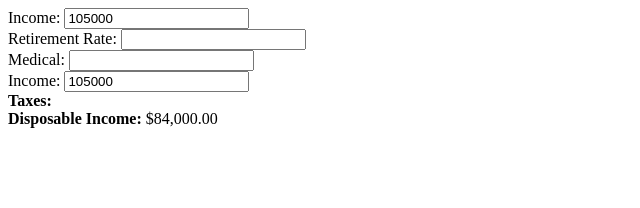
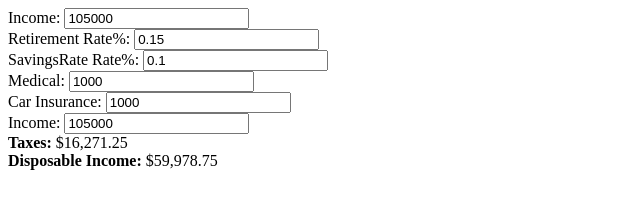
Before and after one commit to jdlawrence/IncomeAnalysis, a website: page client/index.html in a window 1280 px wide. Shown: the whole page, without its empty margins (0-640 px from the left). Drawn offline with nearby package versions, Linux system fonts and the light colour scheme.

Commit message:
Added medical, car insurance, savingsRate, and retirementRate to calculation

```diff
--- a/client/app.js
+++ b/client/app.js
@@ -4,6 +4,7 @@ app.controller('incomeController', ['$scope', 'Calculate', function($scope, Calc
   var standardDeduction = 6200;
 
   $scope.income = 105000;
+  // $scope.tax = 0;
 
   var federalTax = [
   {bracket: 0, rate: 0.0},
@@ -23,15 +24,20 @@ app.controller('incomeController', ['$scope', 'Calculate', function($scope, Calc
     housing: 18000,
     utilities: 5400,
     food: 10950,
-    carInsurance: 2500,
+    carInsurance: 1500,
     medical: 1000,
     retirementRate: 0.15,
     fedTax: federalTax
   };
 
-  $scope.updateTax = function(){
+  $scope.updateIncome = function(){
     $scope.tax = Calculate.calculateTax($scope.income, $scope.expenses);
-    // $scope.tax = Calculate.add(100, 250);
+    $scope.disposableIncome = $scope.income
+                            - $scope.expenses.medical
+                            - $scope.income * $scope.expenses.retirementRate
+                            - $scope.income * $scope.expenses.savingsRate
+                            - $scope.expenses.carInsurance
+                            - $scope.tax;
   };
 
 }]);
--- a/client/index.html
+++ b/client/index.html
@@ -11,19 +11,26 @@
   <div id="main">
     <div ng-controller='incomeController'>
       <div>
-        Income: <input type="number" min="0" ng-model="income" ng-change="updateTax()">
+        Income: <input type="number" min="0" ng-model="income" ng-init="updateIncome()" ng-change="updateTax()">
       </div>
       <div>
-        Retirement Rate: <input type="number" min="0" ng-model="retirementRate">
+        Retirement Rate%: <input type="number" min="0" ng-model="expenses.retirementRate">
       </div>
       <div>
-        Medical: <input type="number" min="0" ng-model="medical">
+        SavingsRate Rate%: <input type="number" min="0" ng-model="expenses.savingsRate">
+      </div>
+      <div>
+        Medical: <input type="number" min="0" ng-model="expenses.medical">
+      </div>
+      <div>
+        Car Insurance: <input type="number" min="0" ng-model="expenses.medical">
       </div>
       <div>
         Income: <input type="number" min="0" ng-model="income">
       </div>
       <div><b>Taxes: </b> {{ tax | currency }} </div>
-      <div><b>Disposable Income: </b> {{ income - income * 0.2 | currency }} </div>
+      <!-- <div><b>Disposable Income: </b> {{ income - income * 0.2 | currency }} </div> -->
+      <div><b>Disposable Income: </b> {{ disposableIncome | currency }} </div>
     </div>
 
   </div>
```
